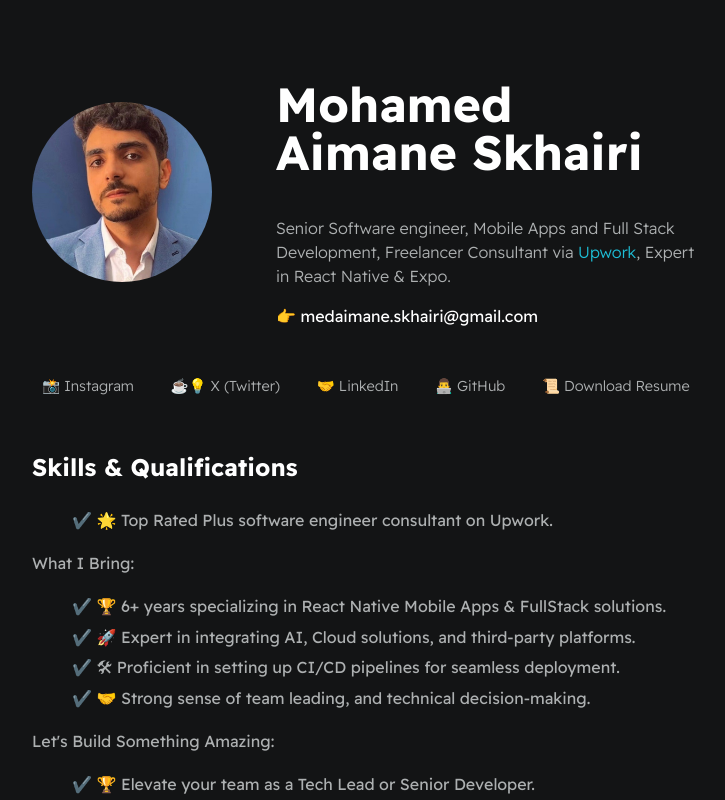
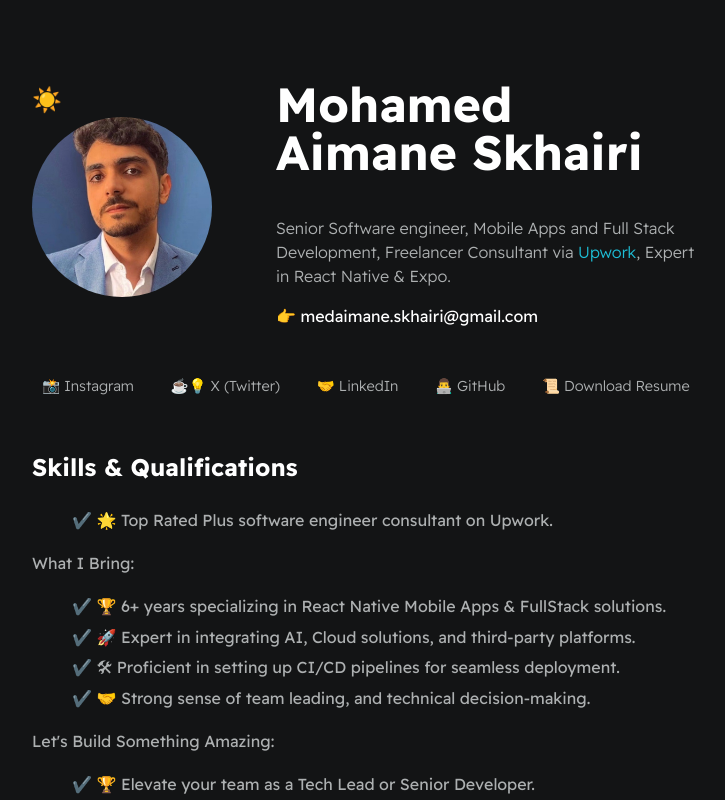
Before and after one commit to medaimane/digital-resume-app, a Next.js app: page / in a window 1280 px wide. Shown: the top 800 px of the page, without its empty margins (274-999 px from the left). Built offline with nearby package versions, Linux system fonts and the light colour scheme.

Commit message:
Add emoji button to toggel theme values from the hero section

```diff
--- a/src/app/globals.css
+++ b/src/app/globals.css
@@ -56,6 +56,16 @@ li {
   max-width: 700px;
   margin: 0 auto;
   padding: 1em;
+}
+
+.header--theme_button {
+  font-weight: bold;
+  font-size: 1.5em;
+  color: var(--secondaryTextColor);
+  transition: 1s;
+  background: none;
+  border: none;
+  padding: 0;
 }
 
 .section--page {
@@ -187,6 +197,7 @@ a {
   #wrapper--hero {
     display: flex;
     align-items: center;
+    flex-direction: column;
     gap: 1em;
   }
 
@@ -195,10 +206,6 @@ a {
     height: 200px;
   }
 
-  #wrapper--hero {
-    flex-direction: column;
-  }
-
   .card--work-history {
     border-left: none;
     padding-left: 0;
--- a/src/app/page.tsx
+++ b/src/app/page.tsx
@@ -3,7 +3,6 @@ import SocialsSection from '@/components/sections/SocialsSection';
 import SkillsSection from '@/components/sections/SkillsSection';
 import TechStackSection from '@/components/sections/TechStackSection';
 import WorkHistorySection from '@/components/sections/WorkHistorySection';
-import ProjectsSection from '@/components/sections/ProjectsSection';
 import Footer from '@/components/Footer';
 
 export default function Page() {
--- a/src/components/sections/HeroSection.tsx
+++ b/src/components/sections/HeroSection.tsx
@@ -1,10 +1,20 @@
+'use client';
+
 import Link from 'next/link';
 import Image from 'next/image';
 import Config from '../../../next.config.mjs';
+import {useTheme} from '@/hooks/useTheme';
 
 export default function HeroSection() {
+  const {isDark, toggleTheme} = useTheme();
+
   return (
     <section id="wrapper--hero" className="section--page">
+      <div>
+        <button className="header--theme_button" onClick={toggleTheme}>
+          {isDark ? '☀️' : '🌗'}
+        </button>
+
         <Image
           id="photo"
           src={`${Config.basePath}/assets/images/me.jpeg`}
@@ -12,6 +22,7 @@ export default function HeroSection() {
           height={180}
           width={180}
         />
+      </div>
 
       <div>
         <h1 id="headline">Mohamed Aimane Skhairi</h1>
```
Lines whose indentation alone changed are shown as unchanged.
